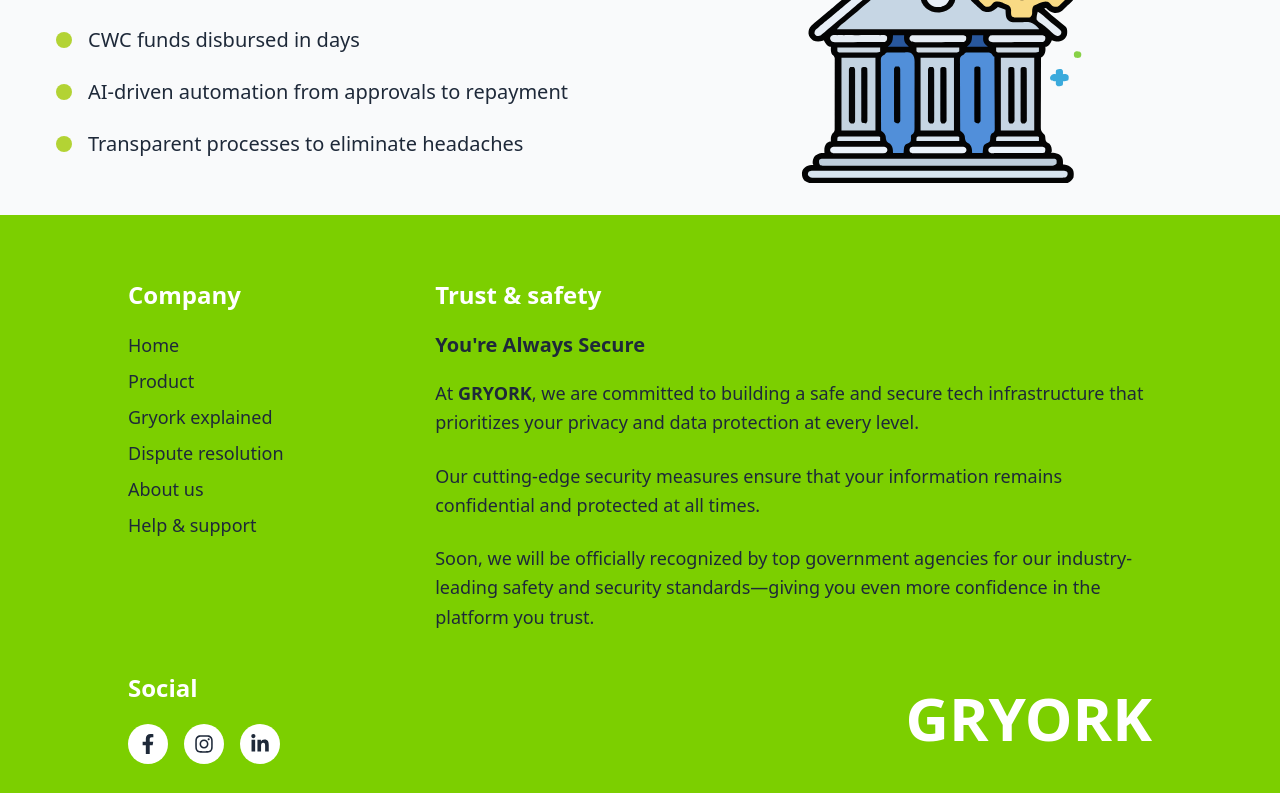
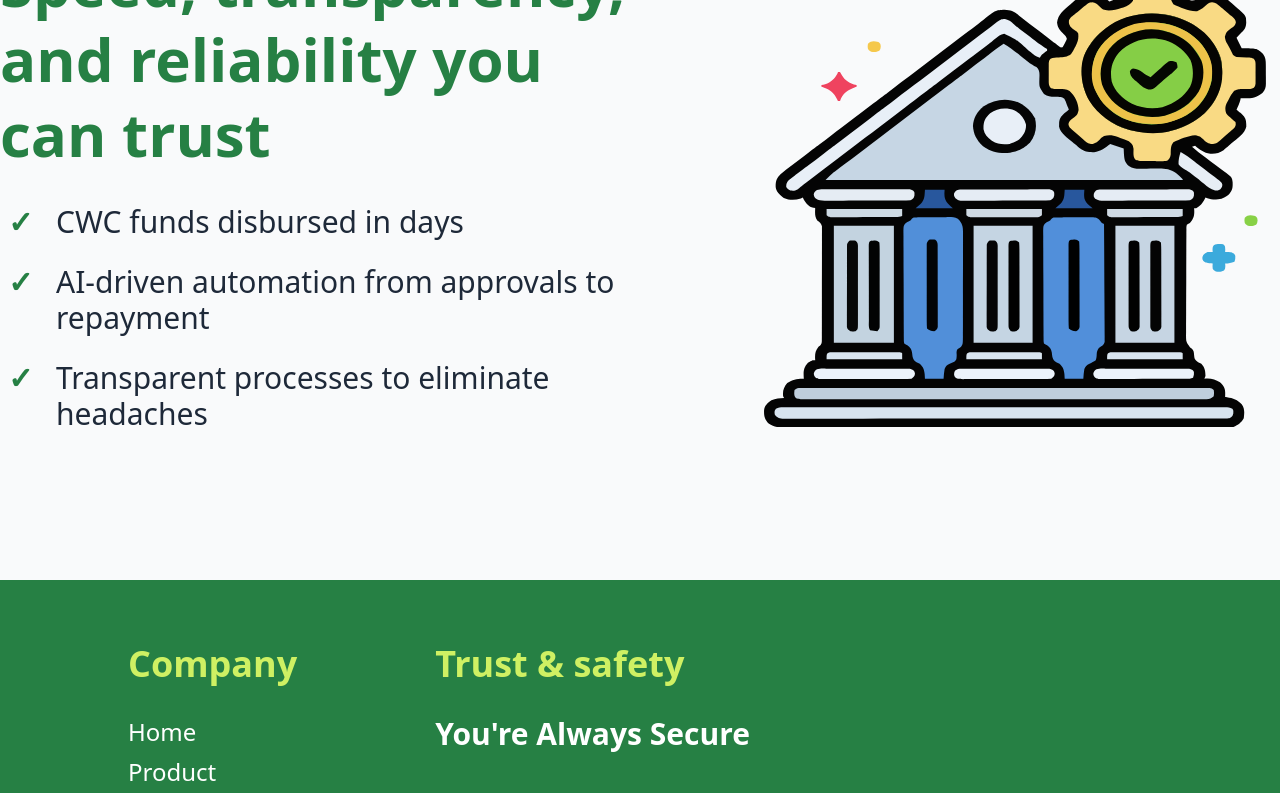
Before and after one commit to Nicky9319/Gryork_Frontend, a React (Vite) app: page / in a window 1280 px wide. Shown: the part 5280-6073 px from the top of the page. Built offline with nearby package versions, Linux system fonts and the light colour scheme.

Commit message:
modified some components, made the footer and need to complete the HeroSection Now

```diff
--- a/src/components/FeaturesSection.jsx
+++ b/src/components/FeaturesSection.jsx
@@ -42,6 +42,7 @@
           description={feature.description}
         />
       ))}
+
     </div>
   );
 };
--- a/src/components/Footer.jsx
+++ b/src/components/Footer.jsx
@@ -3,13 +3,13 @@
 
 const Footer = () => {
   return (
-    <section className="bg-lime-500 text-gray-800 py-16 px-[10%] flex flex-col">
+    <section className="bg-[#268044] text-white py-16 px-[10%] flex flex-col h-[850px] justify-between">
       {/* First Row: Menu and Trust & Safety */}
-      <div className="flex flex-wrap mb-10">
-        {/* /* Left Column - Company Menu */ }
+      <div className="flex flex-wrap mb-5">
+        {/* Left Column - Company Menu */}
         <div className="w-full md:w-[30%] mb-6 md:mb-0">
-          <h2 className="text-2xl font-bold text-white mb-5">Company</h2>
-          <ul className="list-none">
+          <h2 className="text-4xl font-bold text-[#CFF063] mb-8">Company</h2>
+          <ul className="list-none space-y-6">
             {[
               "Home",
               "Product",
@@ -21,7 +21,7 @@
               <li key={index} className="mb-2">
                 <a
                   href="#"
-                  className="text-gray-800 text-lg hover:text-white transition-colors"
+                  className="text-white text-2xl hover:text-gray-200 transition-colors"
                 >
                   {item}
                 </a>
@@ -30,20 +30,20 @@
           </ul>
         </div>
 
-        {/* /* Center Column - Trust & Safety Content */ }
+        {/* Center Column - Trust & Safety Content */}
         <div className="w-full md:w-[70%]">
-          <h2 className="text-2xl font-bold text-white mb-5">Trust & safety</h2>
-          <p className="text-xl font-bold mb-5">You're Always Secure</p>
-          <p className="text-lg leading-relaxed mb-6">
+          <h2 className="text-4xl font-bold text-[#CFF063] mb-8">Trust & safety</h2>
+          <p className="text-3xl font-bold mb-8 text-white">You're Always Secure</p>
+          <p className="text-2xl leading-relaxed mb-8 text-white">
             At <span className="font-bold">GRYORK</span>, we are committed to
             building a safe and secure tech infrastructure that prioritizes your
             privacy and data protection at every level.
           </p>
-          <p className="text-lg leading-relaxed mb-6">
+          <p className="text-2xl leading-relaxed mb-8 text-white">
             Our cutting-edge security measures ensure that your information
             remains confidential and protected at all times.
           </p>
-          <p className="text-lg leading-relaxed">
+          <p className="text-2xl leading-relaxed text-white">
             Soon, we will be officially recognized by top government agencies
             for our industry-leading safety and security standards—giving you
             even more confidence in the platform you trust.
@@ -52,35 +52,35 @@
       </div>
 
       {/* Second Row: Social and Logo */}
-      <div className="flex flex-wrap">
-        {/* /* Social Column */}
+      <div className="flex flex-wrap mt-32">
+        {/* Social Column */}
         <div className="w-full md:w-[50%] mb-6 md:mb-0">
-          <h2 className="text-2xl font-bold text-white mb-5">Social</h2>
-          <div className="flex gap-4 mt-4">
+          <h2 className="text-4xl font-bold text-[#CFF063] mb-8">Social</h2>
+          <div className="flex gap-6 mt-4">
             <a
               href="#"
-              className="bg-white text-gray-800 w-10 h-10 rounded-full flex justify-center items-center"
+              className="bg-[#CFF063] text-[#268044] w-14 h-14 rounded-full flex justify-center items-center"
             >
-              <FaFacebookF size={20} />
+              <FaFacebookF size={28} />
             </a>
             <a
               href="#"
-              className="bg-white text-gray-800 w-10 h-10 rounded-full flex justify-center items-center"
+              className="bg-[#CFF063] text-[#268044] w-14 h-14 rounded-full flex justify-center items-center"
             >
-              <FaInstagram size={20} />
+              <FaInstagram size={28} />
             </a>
             <a
               href="#"
-              className="bg-white text-gray-800 w-10 h-10 rounded-full flex justify-center items-center"
+              className="bg-[#CFF063] text-[#268044] w-14 h-14 rounded-full flex justify-center items-center"
             >
-              <FaLinkedinIn size={20} />
+              <FaLinkedinIn size={28} />
             </a>
           </div>
         </div>
 
         {/* Logo Column */}
         <div className="w-full md:w-[50%] flex justify-end items-center text-right">
-          <div className="text-[60px] font-bold text-white">GRYORK</div>
+          <div className="text-[120px] font-bold text-[#CFF063]">GRYORK</div>
         </div>
       </div>
     </section>
--- a/src/components/SpeedSection.jsx
+++ b/src/components/SpeedSection.jsx
@@ -2,9 +2,10 @@
 
 const SpeedSection = () => {
   return (
-    <section className="flex items-center justify-between max-w-[1200px] mx-auto py-16 px-8 gap-12 md:flex-row md:text-left md:py-8 md:px-4">
-      <div className="flex-1">
-        <h2 className="text-4xl font-bold text-[#b3d334] mb-8 leading-tight">
+    <>
+      <section className="flex items-center justify-between max-w-[1400px] mx-auto py-16 gap-16 md:flex-row md:text-left md:py-19">
+        <div className="flex-[1.2]">
+          <h2 className="text-6xl font-bold text-[#268044] mb-8 leading-tight">
             Speed, transparency, and reliability you can trust
           </h2>
           <ul className="list-none">
@@ -15,7 +16,7 @@
             ].map((item, index) => (
               <li
                 key={index}
-              className="mb-6 text-xl relative pl-8 before:content-[''] before:absolute before:left-0 before:top-[6px] before:w-4 before:h-4 before:bg-[#b3d334] before:rounded-full"
+                className="mb-6 text-3xl relative pl-14 before:content-['✓'] before:absolute before:left-2 before:top-0 before:text-[#268044] before:text-3xl before:font-bold"
               >
                 {item}
               </li>
@@ -23,18 +24,23 @@
           </ul>
         </div>
 
-      <div className="flex-1 flex justify-center">
+        <div className="flex-1 flex justify-end">
           <div className="relative">
             <div className="feature-icon-bank">
               <img
                 src="src/Images/banking.svg"
                 alt="Banking"
-              className="w-[300px] h-[280px]"
+                className="w-[530px] h-[450px]"
               />
             </div>
           </div>
         </div>
       </section>
+
+
+      <br /><br />
+
+    </>
   );
 };
 
```
Lines whose indentation alone changed are shown as unchanged.
